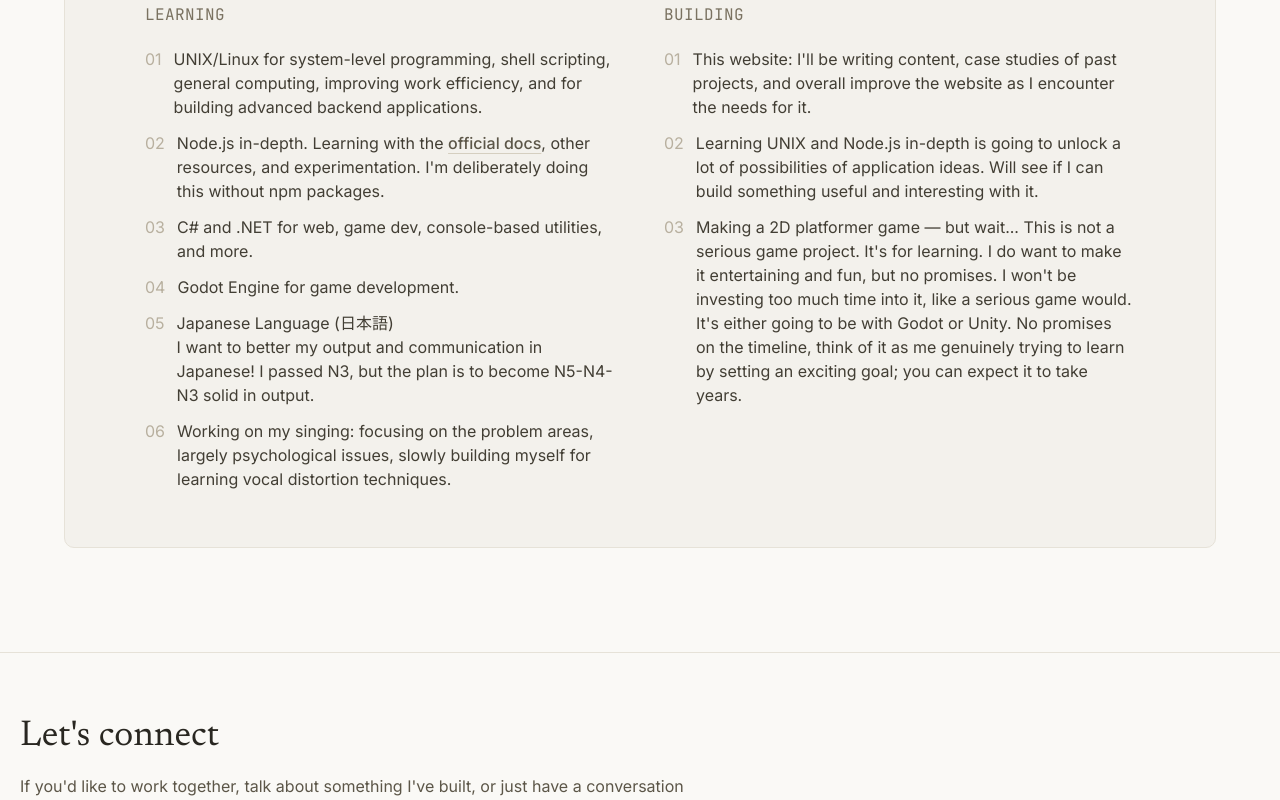
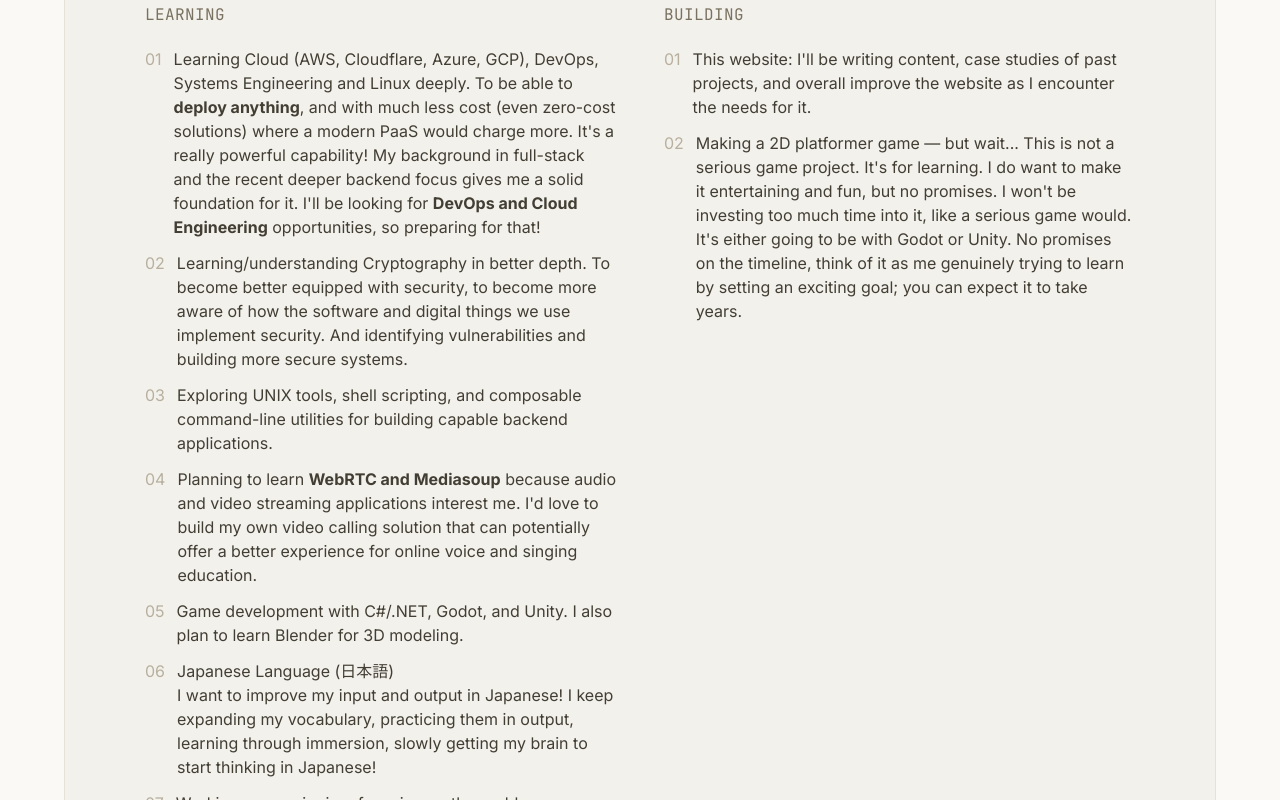
Before and after one commit to rajibul-dev/meta-portfolio, a Next.js app: page / in a window 1280 px wide. Shown: the part 1620-2420 px from the top of the page. Built offline with nearby package versions, Linux system fonts and the light colour scheme; no server answers.

Commit message:
update learning focus content

```diff
--- a/app/_landing/current-focus.tsx
+++ b/app/_landing/current-focus.tsx
@@ -1,28 +1,35 @@
-import ExternalLinkInline from "../_components/ui/external-link-inline";
+// import ExternalLinkInline from "../_components/ui/external-link-inline";
 
 const currentFocusData = {
   learning: [
-    "UNIX/Linux for system-level programming, shell scripting, general computing, improving work efficiency, and for building advanced backend applications.",
-    <span key="nodejs">
-      Node.js in-depth. Learning with the{" "}
-      <ExternalLinkInline href="https://nodejs.org/docs/latest/api/">
-        official docs
-      </ExternalLinkInline>
-      , other resources, and experimentation. I'm deliberately doing this
-      without npm packages.
+    <span key="cloud">
+      Learning Cloud (AWS, Cloudflare, Azure, GCP), DevOps, Systems Engineering
+      and Linux deeply. To be able to <strong>deploy anything</strong>, and with
+      much less cost (even zero-cost solutions) where a modern PaaS would charge
+      more. It's a really powerful capability! My background in full-stack and
+      the recent deeper backend focus gives me a solid foundation for it. I'll
+      be looking for <strong>DevOps and Cloud Engineering</strong>{" "}
+      opportunities, so preparing for that!
     </span>,
-    "C# and .NET for web, game dev, console-based utilities, and more.",
-    "Godot Engine for game development.",
+    "Learning/understanding Cryptography in better depth. To become better equipped with security, to become more aware of how the software and digital things we use implement security. And identifying vulnerabilities and building more secure systems.",
+    "Exploring UNIX tools, shell scripting, and composable command-line utilities for building capable backend applications.",
+    <span key="webrtc">
+      Planning to learn <strong>WebRTC and Mediasoup</strong> because audio and
+      video streaming applications interest me. I'd love to build my own video
+      calling solution that can potentially offer a better experience for online
+      voice and singing education.
+    </span>,
+    "Game development with C#/.NET, Godot, and Unity. I also plan to learn Blender for 3D modeling.",
     <span key="japanese">
       Japanese Language (日本語)
-      <br />I want to better my output and communication in Japanese! I passed
-      N3, but the plan is to become N5-N4-N3 solid in output.
+      <br />I want to improve my input and output in Japanese! I keep expanding
+      my vocabulary, practicing them in output, learning through immersion,
+      slowly getting my brain to start thinking in Japanese!
     </span>,
-    "Working on my singing: focusing on the problem areas, largely psychological issues, slowly building myself for learning vocal distortion techniques.",
+    "Working on my singing: focusing on the problem areas, largely psychological issues. Bettering my foundation, clean singing, and then slowly building myself for the types of distortion techniques I want to be able to do.",
   ],
   building: [
     "This website: I'll be writing content, case studies of past projects, and overall improve the website as I encounter the needs for it.",
-    "Learning UNIX and Node.js in-depth is going to unlock a lot of possibilities of application ideas. Will see if I can build something useful and interesting with it.",
     "Making a 2D platformer game — but wait... This is not a serious game project. It's for learning. I do want to make it entertaining and fun, but no promises. I won't be investing too much time into it, like a serious game would. It's either going to be with Godot or Unity. No promises on the timeline, think of it as me genuinely trying to learn by setting an exciting goal; you can expect it to take years.",
   ],
 };
```
